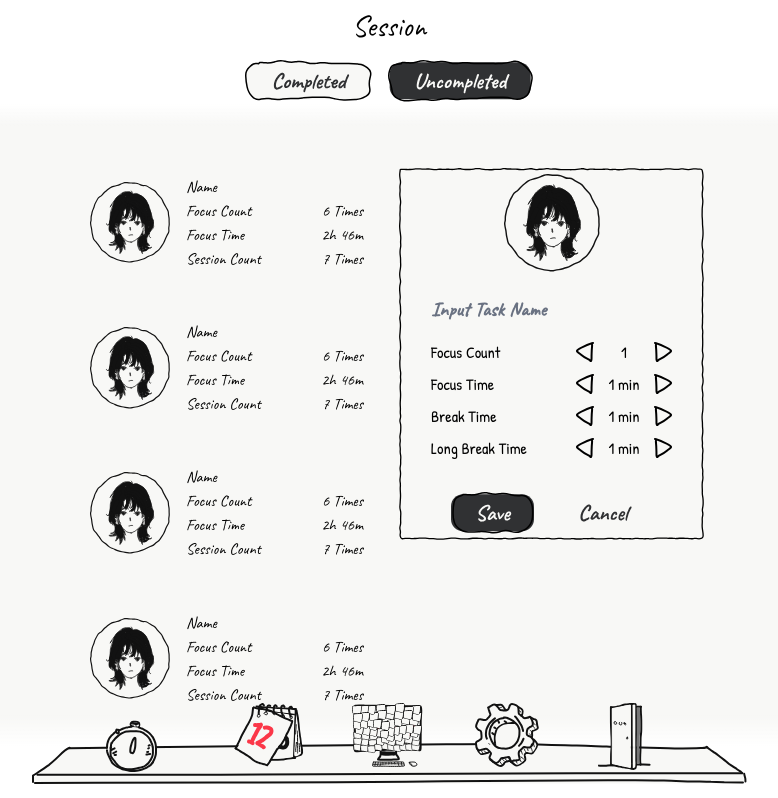
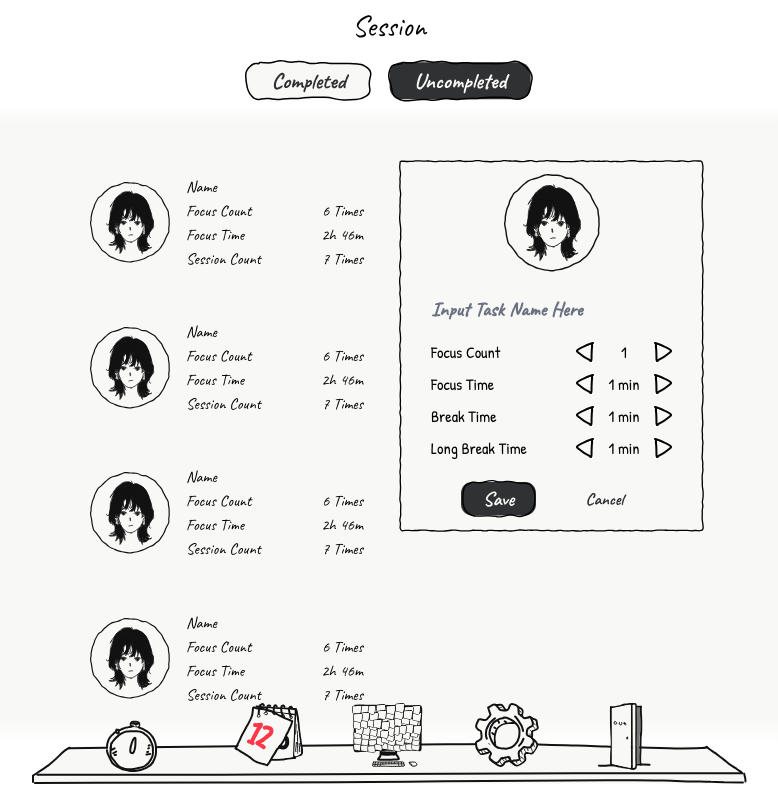
Before and after one commit to errorsolver/Pomodoro-App-FE, a SvelteKit app: page /session/incomplete in a window 1280 px wide. Shown: the top 798 px of the page, without its empty margins (251-1029 px from the left). Built offline with nearby package versions, Linux system fonts and the light colour scheme.

Commit message:
fix: improve layout and input placeholder for better user experience

```diff
--- a/src/routes/(inapp)/session/incomplete/+page.svelte
+++ b/src/routes/(inapp)/session/incomplete/+page.svelte
@@ -26,7 +26,7 @@
     id="add-card"
     class="wrap sticky top-30 col-span-3 col-end-10 gap-4"
   >
-    <div class="flex flex-col m-4 px-4 w-100 aspect-[457/558]">
+    <div class="flex flex-col justify-center m-4 px-4 w-100 aspect-[457/558]">
       <img src={ContainerAdd} class="background-image" alt="" width="auto" height="auto" />
       <img
         src={ContainerProfile}
@@ -35,11 +35,11 @@
         alt="Profile"
       />
 
-      <div class="grow py-6">
+      <div class="pt-6 pb-3">
         <input
           name="taskName"
           class="font-bold text-xl mb-4 bg-transparent border-none p-0 w-full"
-          placeholder="Input Task Name"
+          placeholder="Input Task Name Here"
         />
         <div class="patrickhand flex justify-between mb-2">
           <p>Focus Count</p>
@@ -60,10 +60,10 @@
       </div>
       <div class="flex justify-evenly">
         <button type="submit" on:click={handleSubmit}>
-          <img src={BtnSave} alt="Save Button" width="auto" height="auto" />
+          <img src={BtnSave} alt="Save Button" width="75" height="auto" />
         </button>
         <button type="button" on:click={handleCancel}>
-          <img src={BtnCancel} alt="Cancel Button" width="auto" height="auto" />
+          <img src={BtnCancel} alt="Cancel Button" width="75" height="auto" />
         </button>
       </div>
     </div>
```
